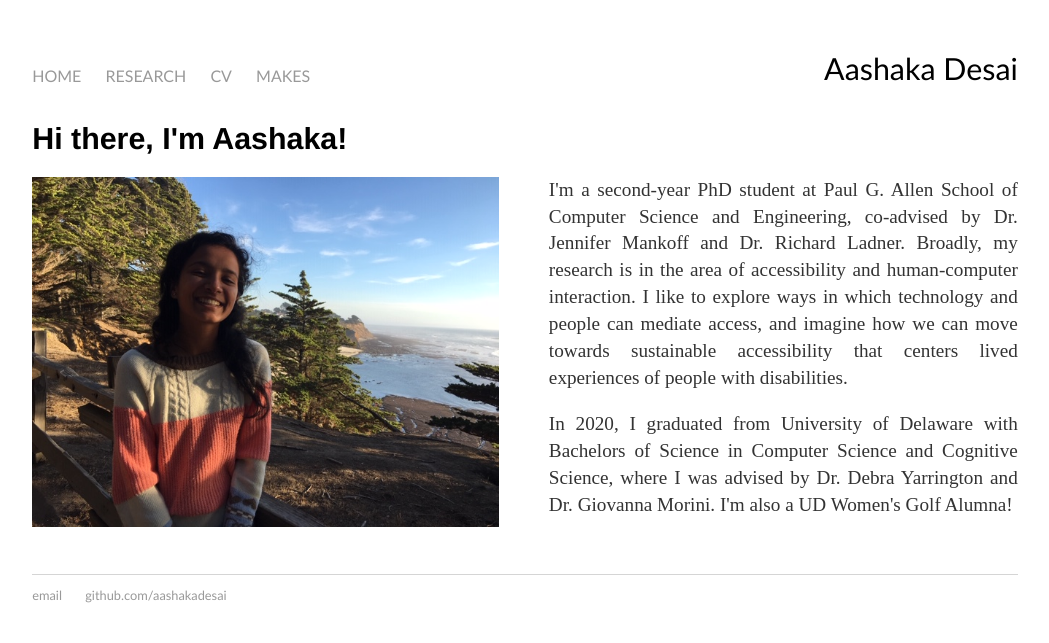
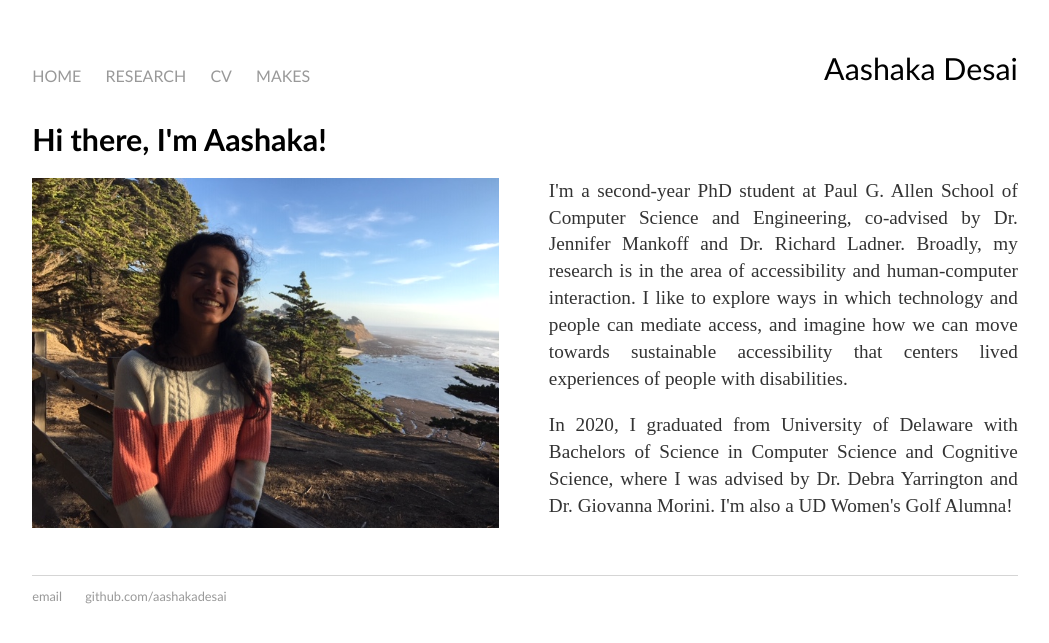
Before and after one commit to aashakadesai/aashakadesai.github.io, a Jekyll site: the page built from index.html, in a window 1280 px wide. Shown: the top 643 px of the page, without its empty margins (115-1164 px from the left). Built offline with Jekyll 4.4.1, drawn with Linux system fonts in a browser that asks for light colours.

Commit message:
Update main.css

```diff
--- a/css/main.css
+++ b/css/main.css
@@ -42,15 +42,15 @@ a:hover {
 }
 h1 {
     font-size: 1.9em;
-    font-family:'Helvetica', 'Arial', 'Sans-Serif';
+    font-family:'Gill Sans';
 }
 h2 {
     font-size: 1.5em;
-    font-family:'Helvetica', 'Arial', 'Sans-Serif';
+    font-family:'Gill Sans';
 }
 h3 {
     font-size: 1.3em;
-    font-family:'Helvetica', 'Arial', 'Sans-Serif';
+    font-family:'Gill Sans';
     text-align:right;
 }
 p {
```
